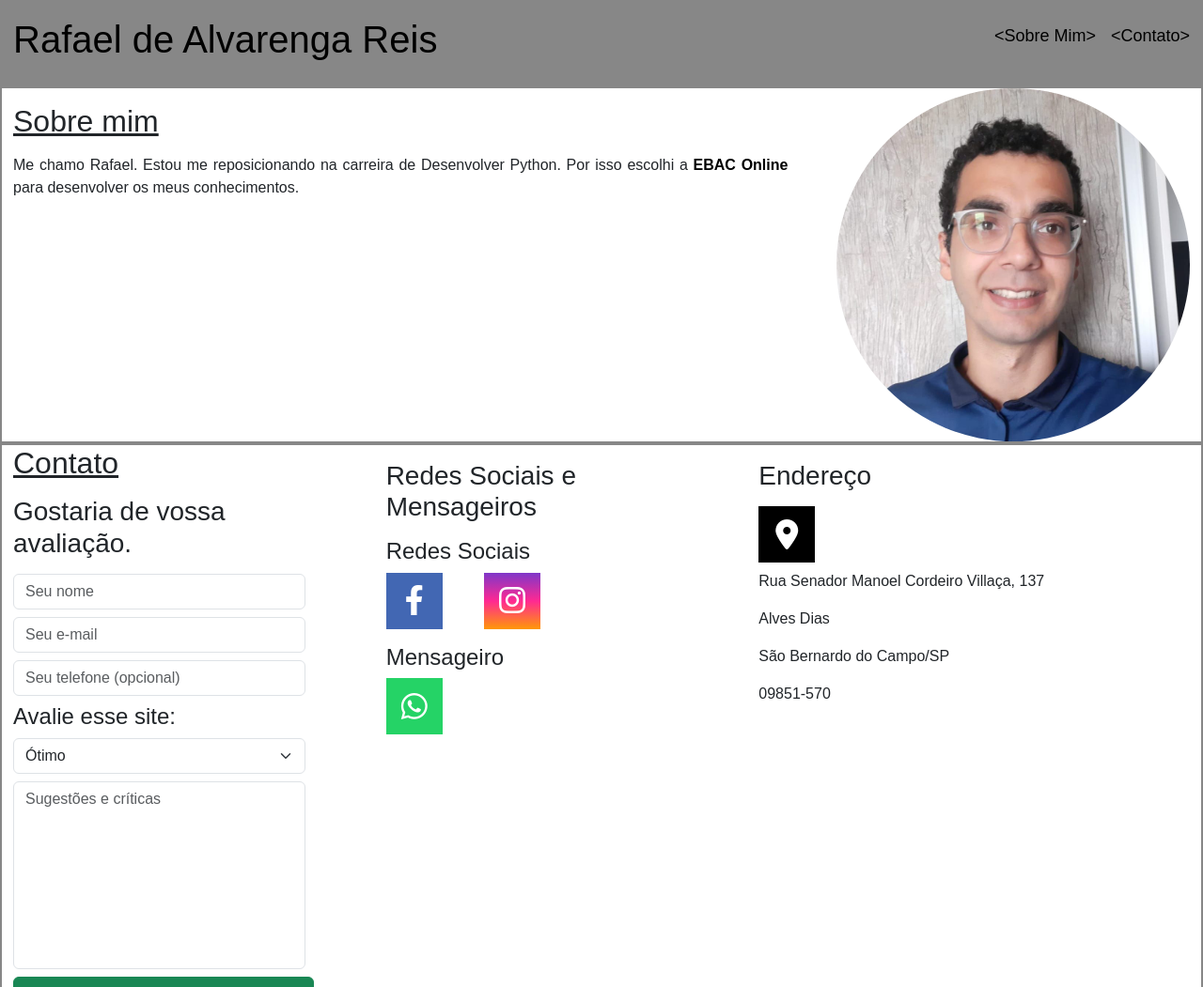
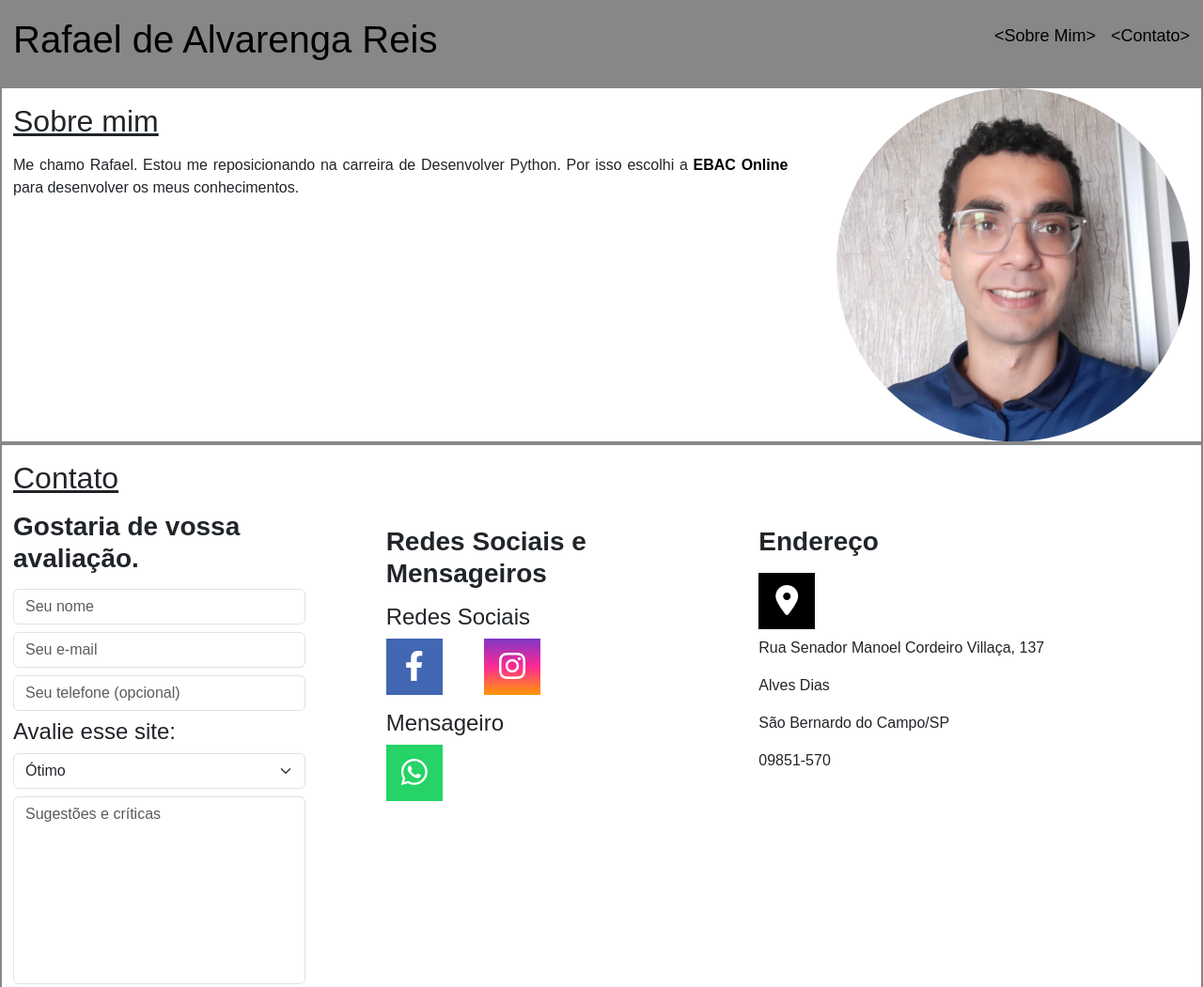
Before and after one commit to rafaareis/Exercicio-modulo-12, a plain HTML site: page index.html in a window 1280 px wide. Shown: the top 1051 px of the page at 94% size. Drawn offline with nearby package versions, Linux system fonts and the light colour scheme; a web font is replaced by a local one.

Commit message:
Commit 27052023-2015

```diff
--- a/index.html
+++ b/index.html
@@ -33,12 +33,11 @@
     </section>
     <section id="contact">
         <div class="container">
+                <h2>Contato</h2>
                 <div class="formulario-social-links">
-
                     <div>
                         <div class="row">
-                        <h2>Contato</h2>
-                        <h3>Gostaria de vossa avaliação.</h3>
+                            <h3><b>Gostaria de vossa avaliação.</b></h3>
                             <form action="">
                                 <input type="text" placeholder="Seu nome" required class="form-control">
                                 <input type="email" placeholder="Seu e-mail" required class="form-control">
@@ -52,7 +51,7 @@
                         </div>
                     </div>
                     <div>
-                    <h3>Redes Sociais e Mensageiros</h3>
+                        <h3><b>Redes Sociais e Mensageiros</b></h3>
                         <h4>Redes Sociais</h4>
                         <ul class="social-links">
                         </ul>
@@ -61,7 +60,7 @@
                         </ul>
                     </div>
                     <div>
-                    <h3>Endereço</h3>
+                        <h3><b>Endereço</b></h3>
                         <div class="address">
                         </div>
                     </div>
```
Lines whose indentation alone changed are shown as unchanged.
